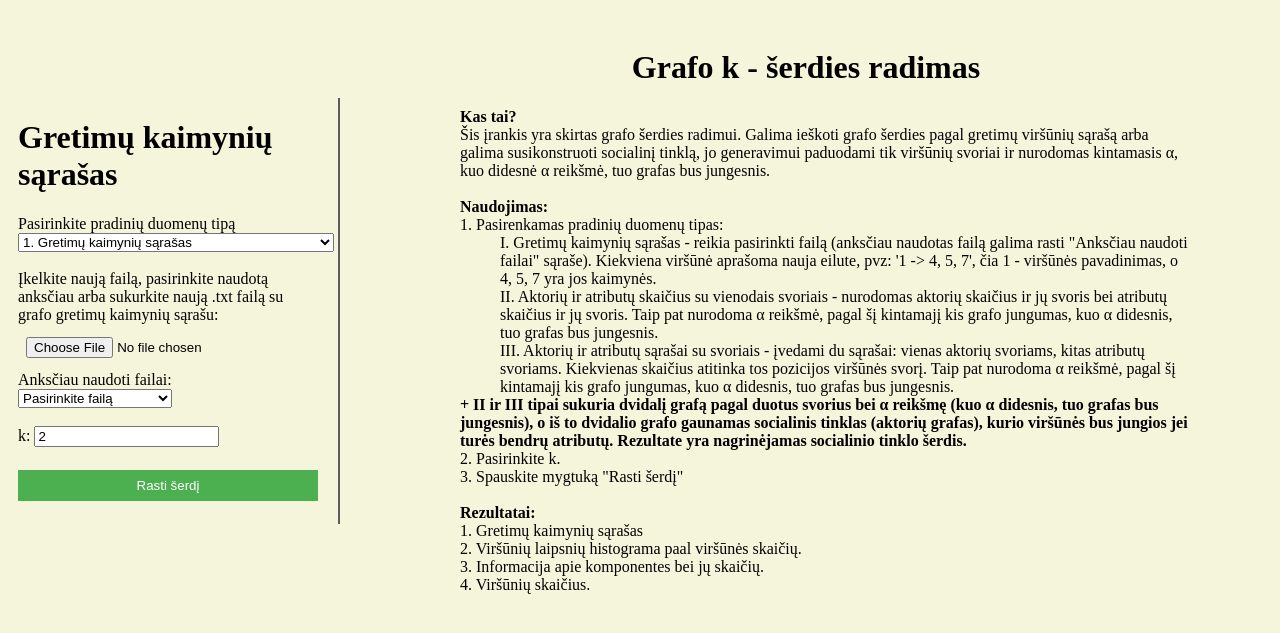
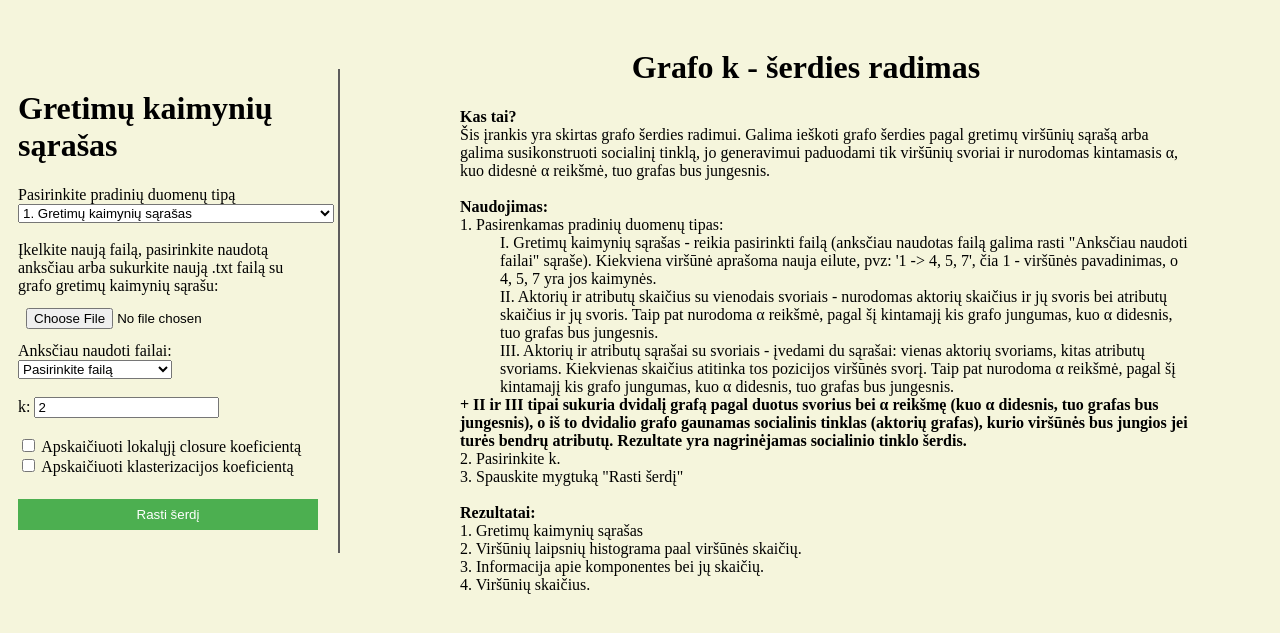
Before and after one commit to migsimv/bachelor_project, a Flask app: page / in a window 1280 px wide. Shown: the top 633 px of the page. Run offline with Flask 3, Linux system fonts and the light colour scheme; parts of the project's set-up code (start-up, migrations or seed data) failed here and were passed over.

Commit message:
Added checkboxes for closure and clustering coef. and closure coef calculation

```diff
--- a/helpers.py
+++ b/helpers.py
@@ -3,6 +3,8 @@ import matplotlib
 matplotlib.use('TkAgg')
 import random
 import math
+import networkx as nx
+import itertools
 
 def get_files_in_uploads_folder():
     uploads_folder = "uploads"
@@ -113,3 +115,20 @@ def findConnectedActors(x, graph):
     for i in range(x):
         new_graph[i] = list({n for neighbor in graph[i] for n in neighbors.get(neighbor, {}) if n != i})
     return new_graph
+
+def calculate_local_closure_coefficient(G, node):
+    neighbors = nx.neighbors(G, node)
+    neighbor_pairs = list(itertools.combinations(neighbors, 2))
+    closed_pairs = [pair for pair in neighbor_pairs if G.has_edge(pair[0], pair[1])]
+    if len(closed_pairs) != 0:
+        closure_ratio = round((len(closed_pairs) / len(neighbor_pairs)), 4)
+    else:
+        closure_ratio = 0
+    return closure_ratio
+
+def calculate_average_closure_coefficient(local_closure_coefficients):
+
+    if local_closure_coefficients:
+        return sum(local_closure_coefficients) / len(local_closure_coefficients)
+    else:
+        return 0
--- a/templates/index.html
+++ b/templates/index.html
@@ -188,6 +188,11 @@
             <label for="digit">k:</label>
             <input value='2' type="number" name="digit" id="digit" required>
             <br><br>
+            <input type="checkbox" id="closureCof" name="closureCoef">
+            <label for="responsiveDesign">Apskaičiuoti lokalųjį closure koeficientą</label>
+            <input type="checkbox" id="clusteringCof" name="clusteringCof">
+            <label for="responsiveDesign">Apskaičiuoti klasterizacijos koeficientą</label>
+            <br><br>
             <button class="submit" onclick="uploadFile()">Rasti šerdį</button>
         </form>
         <br>
--- a/views.py
+++ b/views.py
@@ -81,7 +81,8 @@ def index():
             data = get_result_from_adj_list(graph, k)
             data['k'] = k
             data['originalGraph'] =  helpers.getResult(graph)
-
+            print((data['originalGraph']))
+            print(graph)
             degreesArray = []
             for key, value in graph.items():
                 degreesArray.append(len(value))
@@ -90,9 +91,30 @@ def index():
                 coreDegreesArray.append(len(value))
             data['plot_filename1'] = generate_plot(degreesArray, 'Aktorių grafo viršūnių laipsniai')
             data['plot_filename2'] = generate_plot(coreDegreesArray, 'Šerdies viršūnių laipsniai')
+            closure_coef_checked = request.form.get('closureCoef') == 'on'
+
+            if closure_coef_checked:
+                data['closure_coef_org'] = get_closure_coef(graph)
+                data['closure_coef_cor'] = get_closure_coef(data["core"])
+                data['average_closure_org'] = helpers.calculate_average_closure_coefficient( data['closure_coef_org'])
+                data['average_closure_cor'] = helpers.calculate_average_closure_coefficient( data['closure_coef_cor'])
 
             return render_template('res.html', files=files, data=data)
     return render_template('index.html', files = files)
+
+def get_closure_coef(graph):
+    G = nx.Graph()
+    G.add_nodes_from(graph.keys())
+    for source, targets in graph.items():
+        for target in targets:
+            G.add_edge(source, target)
+    closure_coffs = []
+    closure = {}
+    for node in G.nodes():
+        closure_coefficient = helpers.calculate_local_closure_coefficient(G, node)
+        closure_coffs.append(closure_coefficient)
+        closure[node] = closure_coefficient
+    return closure
 
 def generate_plot(arr, subtitle):
     with plot_lock:
```
Also changed, not shown: templates/res.html (+24 -1 lines), uploads/pradiniaiDuomenys.txt (+5 -5 lines), static/histogram_{timestamp}.jpg, static/histogram_{timestamp}aaa.jpg.
